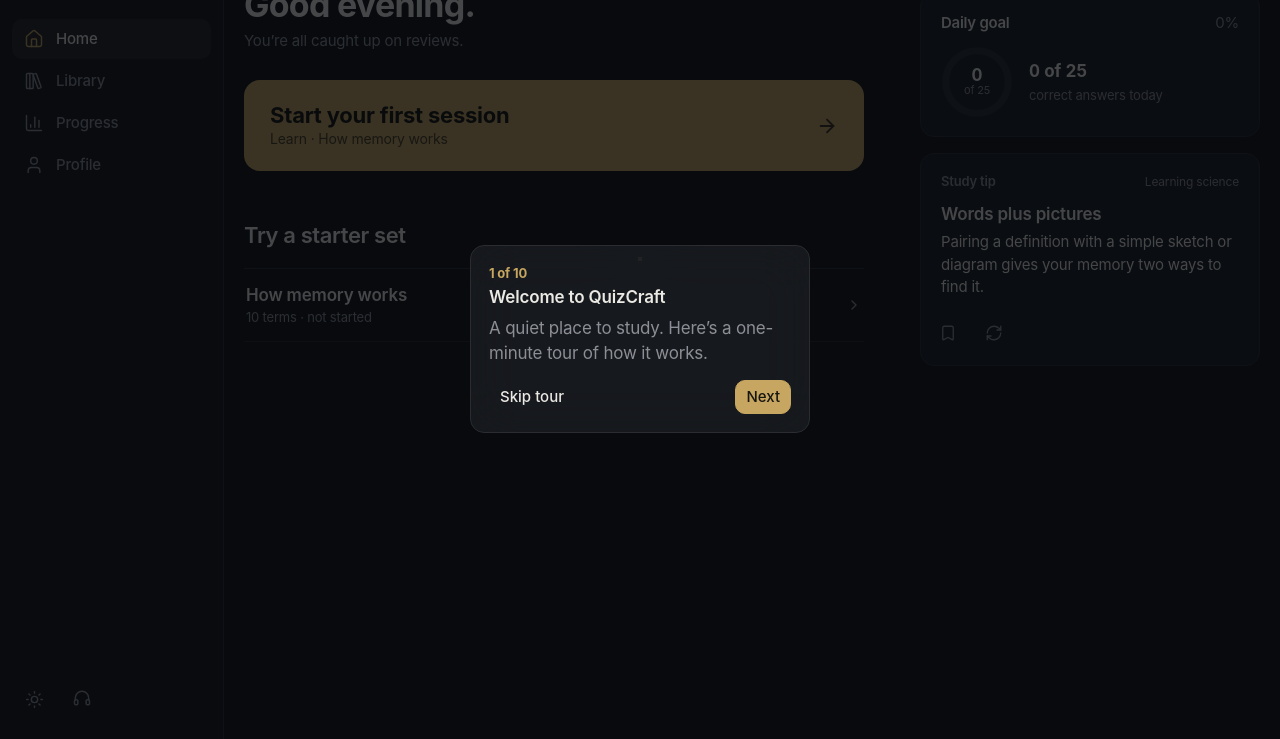
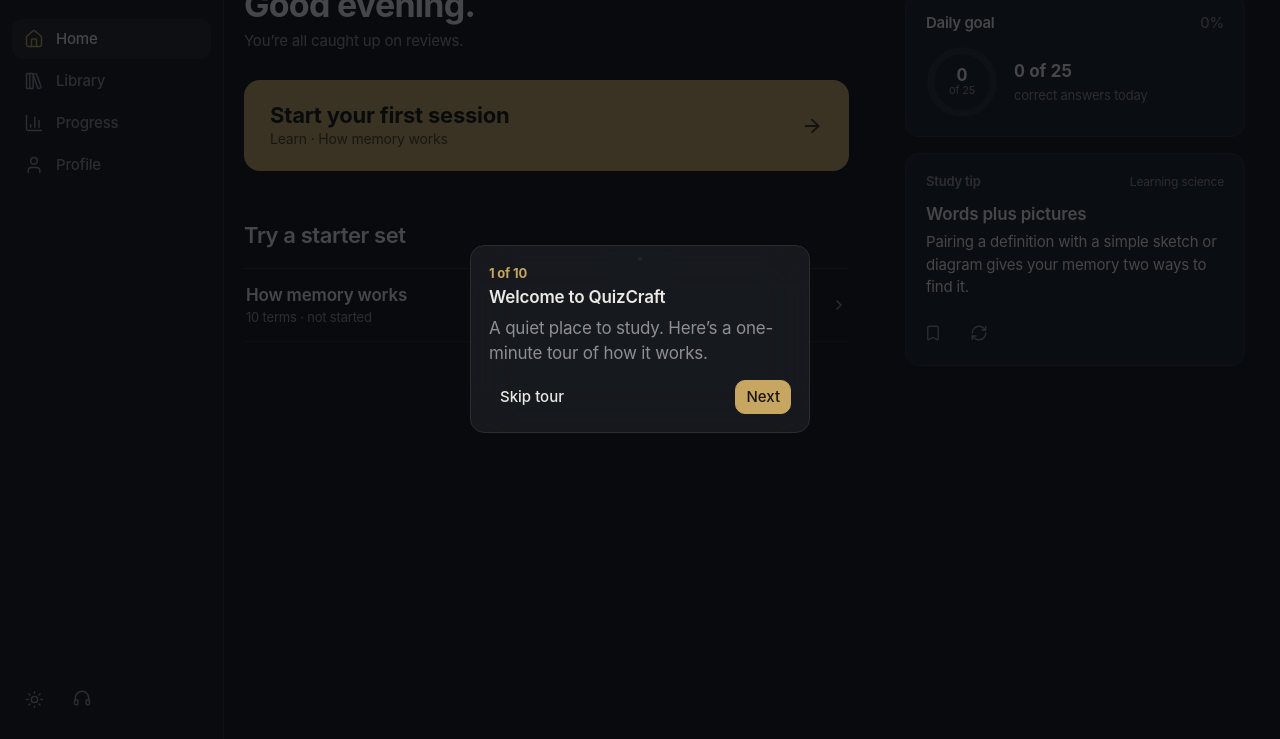
Before and after one commit to 1jazu11ahM/studydeck, a plain HTML site: page index.html in a window 1280 px wide. Shown: the part 61-800 px from the top of the page. Drawn offline with nearby package versions, Linux system fonts and the light colour scheme.

Commit message:
Keep the page from shifting when the scrollbar appears (scrollbar-gutter: stable)
Co-Authored-By: Claude Opus 5.5 <noreply@anthropic.com>
Claude-Session: https://claude.ai/code/session_015GFtd2Mrh42NDUZFNRKBg7

```diff
--- a/index.html
+++ b/index.html
@@ -19,7 +19,7 @@
 [data-theme=dark]{--bg:#10151c;--card:#1a212b;--text:#e7ecf3;--on-ink:#10151c;--muted:#97a3b4;--line:#2a3441;--accent:#86a2ff;--accent-2:#a4b9ff;--accent-soft:#222d47;--ok:#3fd19c;--ok-soft:#14352b;--bad:#ff7378;--bad-soft:#3a1f25;--rule:#243042;--margin:#a8484d;--shadow:0 1px 2px rgba(0,0,0,.3),0 12px 28px -14px rgba(0,0,0,.6)}
 *{box-sizing:border-box}
 html{color-scheme:light}[data-theme=dark]{color-scheme:dark}
-html{background:var(--bg)}
+html{background:var(--bg);scrollbar-gutter:stable}
 body{margin:0;min-height:100vh;font:16px/1.5 var(--sans);background:var(--bg);color:var(--text)}
 a{color:inherit;text-decoration:none}
 ::selection{background:var(--hl);color:#18263a}
```
